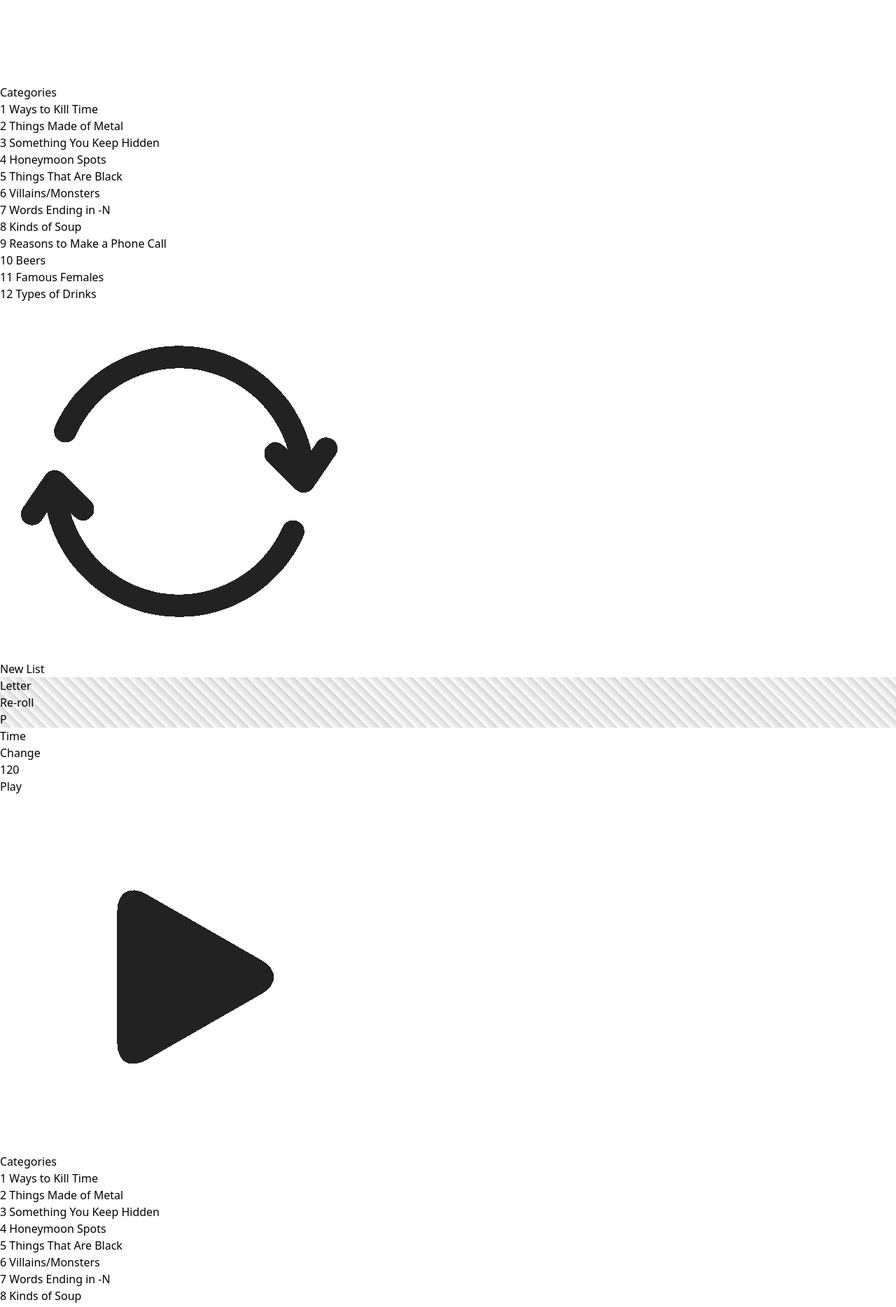
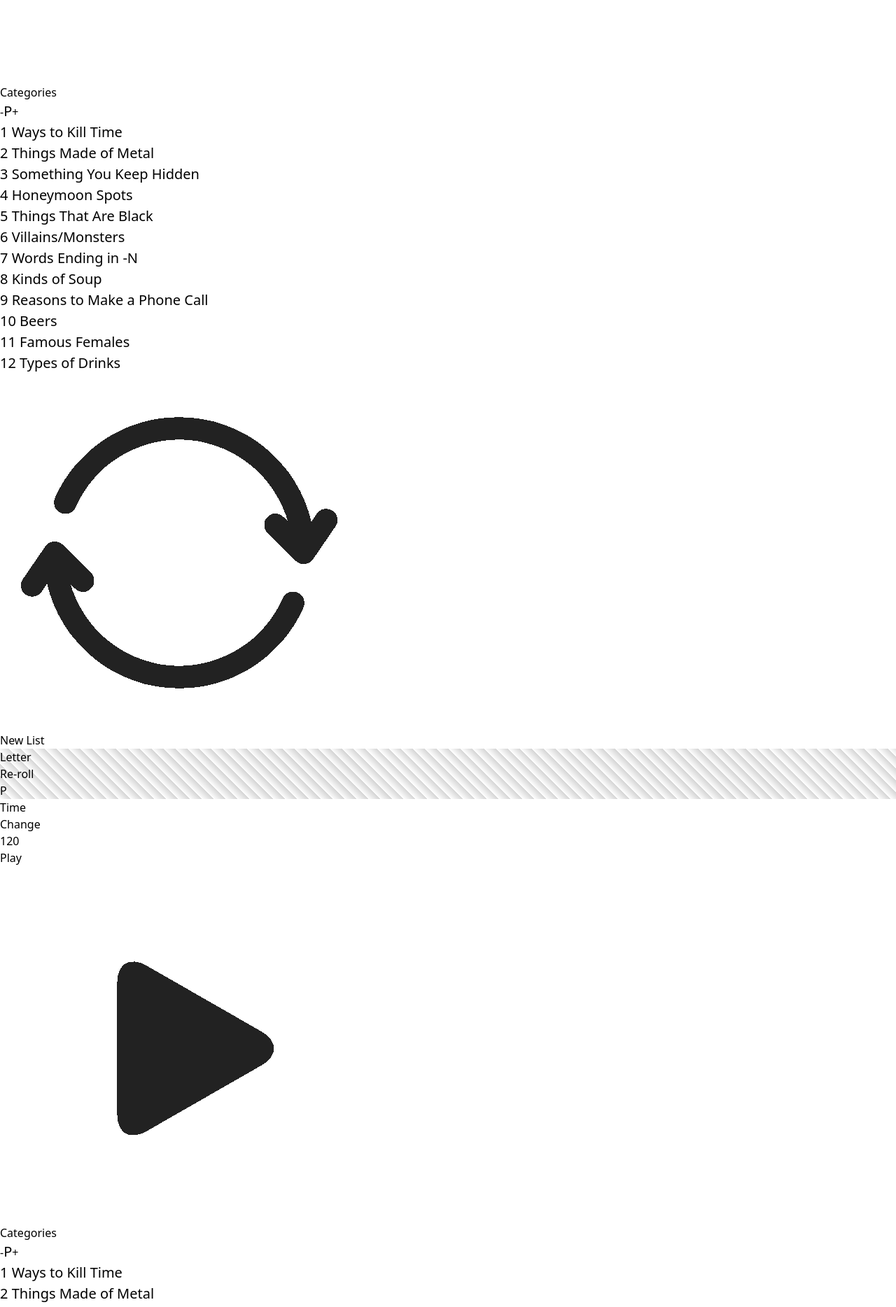
Before and after one commit to joemmalatesta/Scattergory-List-Generator, a SvelteKit app: page / in a window 1280 px wide. Shown: the part 560-2428 px from the top of the page at 70% size. Built offline with nearby package versions, Linux system fonts and the light colour scheme.

Commit message:
allowed category text to be changed by user.. idk

```diff
--- a/src/routes/+page.svelte
+++ b/src/routes/+page.svelte
@@ -2,6 +2,39 @@
 <script lang="ts">
 	import { each, onMount, space, onDestroy } from "svelte/internal";
 	import { fly, slide, fade, blur, crossfade } from "svelte/transition";
+
+	let screenWidth: number;
+	let categoryTextSize: string;
+	let categoryTextSizeIndicator: number
+	let categorySizeKey: { [key: number]: string } = {
+		1: ".875rem",
+		2: "1rem",
+		3: "1.125rem",
+		4: "1.25rem",
+		5: "1.5rem",
+		6: "1.875rem",
+		7: "2.25rem",
+	};
+
+	$: setSize(screenWidth)
+
+	function setSize(screenWidth: number){
+	if (screenWidth > 1535) {
+		categoryTextSizeIndicator = 6;
+	} else if (1535 >= screenWidth && screenWidth > 1280) {
+		categoryTextSizeIndicator = 5;
+	} else if (1280 >= screenWidth && screenWidth > 1024) {
+		categoryTextSizeIndicator = 4;
+	} else if (1024 >= screenWidth && screenWidth > 768) {
+		categoryTextSizeIndicator = 3;
+	} else if (768 >= screenWidth && screenWidth > 640) {
+		categoryTextSizeIndicator = 2;
+	} else {
+		categoryTextSizeIndicator = 1;
+	}
+}
+
+	$: categoryTextSize = categorySizeKey[categoryTextSizeIndicator];
 
 	//Make python sleep because idk how setTimeout works
 	const sleep = (milliseconds: number) => {
@@ -321,7 +354,6 @@
 <!-- Really shouldn't be in one file, but really why not? -->
 <!-- TODO: Make this responsive. -->
 
-
 <!-- Whole thing is just a big ole grid. LARGE SCREEN SIZE-->
 <div class="h-[97vh] scale-95 font-serif text-[#222222] lg:flex hidden">
 	<!-- FIRST COLUMN -->
@@ -411,19 +443,39 @@
 	<!-------------------------------------------------- End first column -->
 
 	<!-- SECOND COLUMN -->
-	<div class="flex flex-col h-full w-[45%] xl:w-[55%] font-sans">
+	<div class="flex flex-col h-full w-[45%] xl:w-[55%] font-sans overflow-auto border-b-4 border-t-4 border-r-4 border-neutral-900">
 		<!-- Categories Heading -->
 		<!-- At some point, if it makes sense, have option to add category or increase number of categories -->
-		<div class="w-full border-4 border-l-0 border-neutral-900 h-[6%] flex items-center py-5 justify-between">
+		<div class="w-full border-b-4  border-neutral-900 h-[6%] flex items-center py-5 justify-between">
 			<h1 class="text-2xl m-2 font-semibold">Categories</h1>
+			<div class="font-semibold">
+				<button
+					class="text-4xl"
+					on:click={() => {
+							if (categoryTextSizeIndicator == 1) {
+							return
+						}
+						else{categoryTextSizeIndicator--;}
+
+					}}>-</button
+				><span style="font-size: {categoryTextSize};" class="w-10">{letter}</span><button
+					class="text-4xl"
+					on:click={() => {
+								if (categoryTextSizeIndicator == 7) {
+							return
+						}
+						else{categoryTextSizeIndicator++;}
+					}}>+</button
+				>
+			</div>
 		</div>
 
 		<!-- List of Categories -->
 		<!-- Categories can run and will be replaced with "Out of categories" -->
-		<ol class="w-full flex flex-col p-2 border-4 border-neutral-900 border-t-0 h-full border-l-0 " transition:slide>
+		<ol class="w-full flex flex-col p-2 h-full" transition:slide>
 			{#each categories as category, index}
-				<li class="text-2xl py-2 border-b font-semibold relative w-fit" out:fade>
-					{++index} <span class="2xl:text-4xl text-3xl  mx-4">{category ? category : "Out of categories"}</span>
+				<li class="py-2 border-b lg:font-semibold relative w-fit" style="font-size: {categoryTextSize};">
+					{++index} <span class="mx-4">{category ? category : "Out of categories"}</span>
 					{#if paused}
 						<div class="absolute inset-0 bg-[#222222]" in:slide={{ delay: index * 40 }} out:slide />
 					{/if}
@@ -473,8 +525,6 @@
 	</div>
 	<!-------- End Third Column ------------->
 
-
-
 	<!-- TIMES UP and RESETTING overlay. Swipe in and out! -->
 	{#if showReset}
 		<div class="absolute inset-0 bg-[#222222] w-full opactiy-100 flex items-center justify-center" transition:slide={{ duration: 400, axis: "x" }}>
@@ -484,18 +534,10 @@
 	<!----------End Swipe Overlay----------->
 </div>
 
-
-
-
-
-
-
-
 <!-- MD SCREEN SIZES -->
 <div class="flex h-screen text-[#222222] lg:hidden font-sans">
 	<!-- FIRST COLUMN : Letter, time, and play/pause -->
 	<div class="flex flex-col w-1/3 h-full border-l-4 border-r-4 border-neutral-800 font-serif">
-
 		<!-- LETTER -->
 		<div class="h-1/3 w-full border-b-4 border-neutral-800 relative flex items-center justify-center stripes">
 			<div class="top-0 absolute flex justify-between w-full">
@@ -573,23 +615,39 @@
 		</div>
 	</div>
 
-
 	<!-- SECOND COLUMN : categories and refresh -->
-	<div class="flex flex-col w-2/3 h-full">
-
+	<div class="flex flex-col w-2/3 h-full border-neutral-900 border-r-4">
 		<!-- Categories Heading -->
-			<div class=" h-4/5 w-full  flex items-center justify-between flex-col">
-				<div class="w-full border-b-4 border-r-4 border-neutral-900">
+		<div class=" h-4/5 w-full  flex items-center justify-between flex-col ">
+			<div class="border-b-4 border-neutral-900 w-full flex items-center justify-between">
 				<h1 class="text-xl m-2 font-semibold">Categories</h1>
+				<div class="font-semibold">
+					<button
+						class="text-4xl"
+						on:click={() => {
+							if (categoryTextSizeIndicator == 1) {
+							return
+						}
+						else{categoryTextSizeIndicator--;}
+						}}>-</button
+					><span style="font-size: {categoryTextSize};">{letter}</span><button
+						class="text-4xl"
+						on:click={() => {
+								if (categoryTextSizeIndicator == 7) {
+							return
+						}
+						else{categoryTextSizeIndicator++;}
+						}}>+</button
+					>
 				</div>
-
+			</div>
 
 			<!-- List of Categories -->
 			<!-- Categories can run and will be replaced with "Out of categories" -->
-			<ol class="w-full flex flex-col p-2 border-r-4 border-neutral-900 border-t-0 h-full border-l-0 " transition:slide>
+			<ol class="w-full flex flex-col p-2  h-full overflow-auto" transition:slide>
 				{#each categories as category, index}
-					<li class="text-sm sm:text-md md:text-lg sm:py-2 py-1 border-b font-semibold relative w-fit" out:fade>
-						{++index} <span class="text-[1rem] sm:text-xl md:text-2xl mx-4">{category ? category : "Out of categories"}</span>
+					<li class="sm:py-2 py-1 font-semibold relative w-fit border-b" style="font-size: {categoryTextSize};">
+						{++index} <span class="mx-4">{category ? category : "Out of categories"}</span>
 						{#if paused}
 							<div class="absolute inset-0 bg-[#222222]" in:slide={{ delay: index * 40 }} out:slide />
 						{/if}
@@ -598,10 +656,9 @@
 			</ol>
 		</div>
 
-
 		<!-- REFRESH -->
 		<div
-				class=" h-1/5 border-4 border-neutral-900 border-l-0 border-b-0  flex justify-center items-center cursor-pointer dots"
+			class=" h-1/5 border-t-4 border-neutral-900 flex justify-center items-center cursor-pointer dots"
 			on:mouseenter={() => {
 				refreshHovered = true;
 			}}
@@ -635,7 +692,9 @@
 						? 'rotate-180 opacity-0'
 						: 'rotate-0 opacity-100'}"
 				/>
-					<h4 class="text-3xl sm:my-5 my-2 {spinRefresh ? 'translate-y-4 opacity-0' : 'translate-y-0 opacity-100'} transition-all duration-300">New List</h4>
+				<h4 class="text-3xl sm:my-5 my-2 {spinRefresh ? 'translate-y-4 opacity-0' : 'translate-y-0 opacity-100'} transition-all duration-300">
+					New List
+				</h4>
 			</div>
 		</div>
 	</div>
@@ -647,16 +706,18 @@
 </div>
 <!--------------END MD SCREEN SIZES -------------->
 
+<!-- Shout out friend :) and me. -->
+<p class="lg:text-xl text-sm absolute bottom-2 lg:mx-12 mx-4 hidden lg:block">
+	Swellgarfo's <span class="underline underline-offset-2 hover:underline-offset-4 transition-all"
+		><a href="https://swellgarfo.com/scattergories/">Scattergories List Generator</a></span
+	>
+	Remade by
+	<span class="underline underline-offset-2 hover:underline-offset-4 transition-all"><a href="https://joemmalatesta.com/">Joe Malatesta</a></span>
+</p>
 
 
-<!-- Shout out friend :) and me. -->
-<p class="lg:text-xl text-sm absolute bottom-4 lg:mx-12 mx-4 hidden lg:block">
-	Swellgarfo's <span class="underline underline-offset-2 hover:underline-offset-4 transition-all"
-		><a href="https://swellgarfo.com/scattergories/">Scattergories List Generator</a></span
-	> Remade by <span class="underline underline-offset-2 hover:underline-offset-4 transition-all"
-	><a href="https://joemmalatesta.com/">Joe Malatesta</a></span
->
-</p>
+
+<svelte:window bind:innerWidth={screenWidth} />
 
 <!-- Some shit I snatched from the internet :demon: -->
 <style>
```
Also changed, not shown: static/reset.png (deleted), static/reset.svg (deleted). Lines whose indentation alone changed are shown as unchanged.
